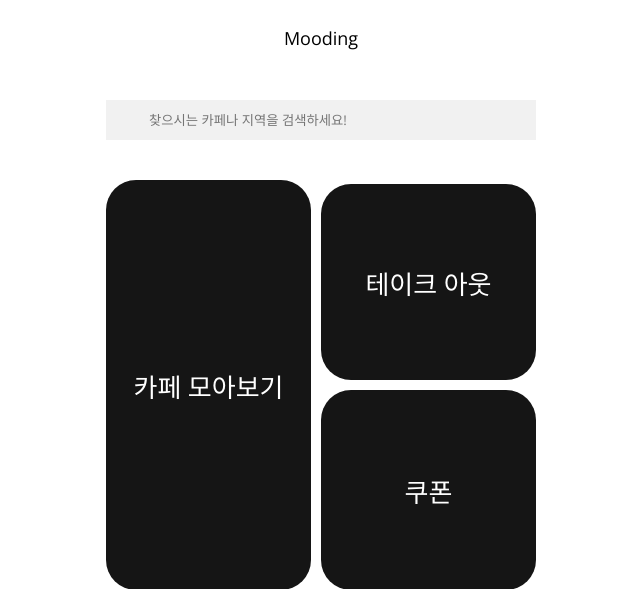
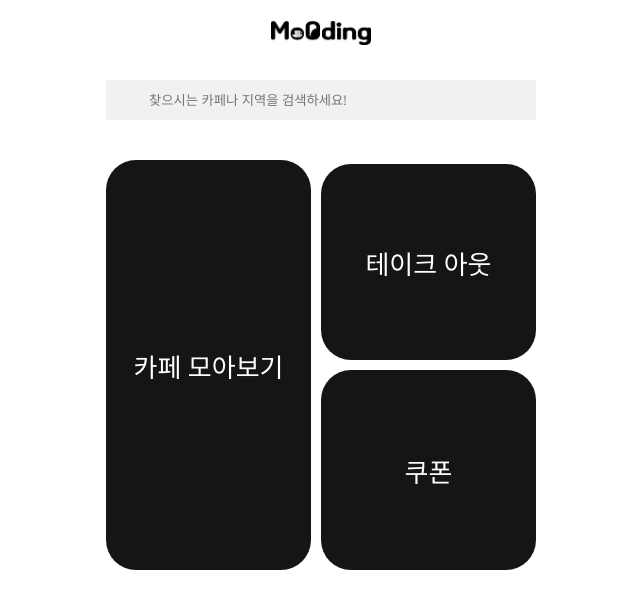
Before and after one commit to dlwnsgus07/MoodingProject, a Django app: page /home/ in a window 1280 px wide. Shown: the top 589 px of the page, without its empty margins (319-959 px from the left). Run offline with Django 3.2, Linux system fonts and the light colour scheme; parts of the project's set-up code (start-up, migrations or seed data) failed here and were passed over; some libraries are stand-ins or nearby versions.

Commit message:
update logo

```diff
--- a/Mooding/mainapp/static/style-home.css
+++ b/Mooding/mainapp/static/style-home.css
@@ -1,12 +1,11 @@
 .search-bar {
-    margin-top:20px;
+
     width: 100%;
     margin-left: auto;
     margin-right: auto;
     color: gray;
     background-color: white;
 }
-
 .allcafe{
     background-color: white;
 }
--- a/Mooding/mainapp/static/style.css
+++ b/Mooding/mainapp/static/style.css
@@ -70,3 +70,6 @@ header .bottombar a {
   color: white;
   font-size: 17px;
 }
+.logo{
+  width: 100px;
+}
--- a/Mooding/mainapp/templates/base.html
+++ b/Mooding/mainapp/templates/base.html
@@ -6,7 +6,7 @@
       name="viewport"
       content="width=device-width, initial-scale=1.0, maximum-scale=1.0, user-scalable=0"
     />
-    <title>Mooding</title>
+    <title>MOODING</title>
     {% load static %}
     <link rel="stylesheet" href="https://static.scdn.pw/css/font/Cafe24Ssurround.css">
     <link rel="stylesheet" href="{% static 'style.css' %}" />
@@ -23,7 +23,7 @@
     <div class="container">
       <header>
         <div class="topbar">
-          <span> Mooding </span>
+          <span><img class="logo" src="{% static 'img/logo.png' %}"> </span>
         </div>
         <div class="bottombar">
           <a href="{% url 'home' %}"><img src ="{% static 'img/home.png' %}">
--- a/Mooding/mainapp/templates/home.html
+++ b/Mooding/mainapp/templates/home.html
@@ -14,7 +14,6 @@
       <section class="one" onclick="location.href='{%url 'all_cafe' %}'"><p class="inside">카페 모아보기</p></section>
       <section class="two" onclick="location.href='{%url 'takeout' %}'" ><p class="inside">테이크 아웃</p></section>
       <section class="three" onclick="location.href='{%url 'coupon' %}'"><p class="inside">쿠폰</p></section>
-
 
 
       <section class="advertisement">
```
Also changed, not shown: Mooding/db.sqlite3, Mooding/mainapp/static/img/logo.png (added).
